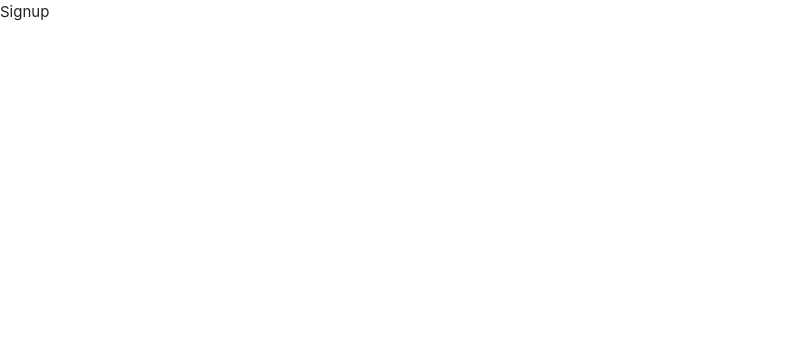
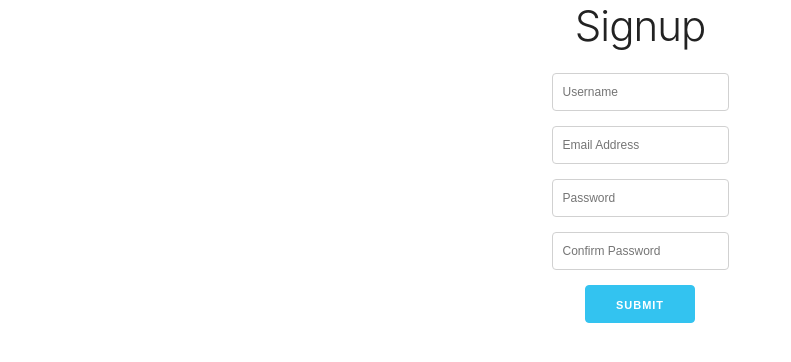
Before and after one commit to Lidiia92/React-recipes, a React (Create React App) app in the folder client/: page /signup in a window 1280 px wide. Shown: the top 362 px of the page, without its empty margins (0-791 px from the left). Built offline with nearby package versions, Linux system fonts and the light colour scheme.

Commit message:
Added form to the sign  up component

```diff
--- a/client/src/components/Auth/Signup.js
+++ b/client/src/components/Auth/Signup.js
@@ -3,7 +3,16 @@
 class Signup extends React.Component {
     render() {
         return (
-            <div>Signup</div>
+            <div className="App">
+                <h2 className="App">Signup</h2>
+                <form className="form">
+                    <input type="text" name="username" placeholder="Username"/>
+                    <input type="email" name="email" placeholder="Email Address"/>
+                    <input type="password" name="password" placeholder="Password"/>
+                    <input type="password" name="passwordConfirmation" placeholder="Confirm Password"/>
+                    <button type="submit" className="button-primary">Submit</button>
+                </form>
+            </div>
         );
     }
 }
```
